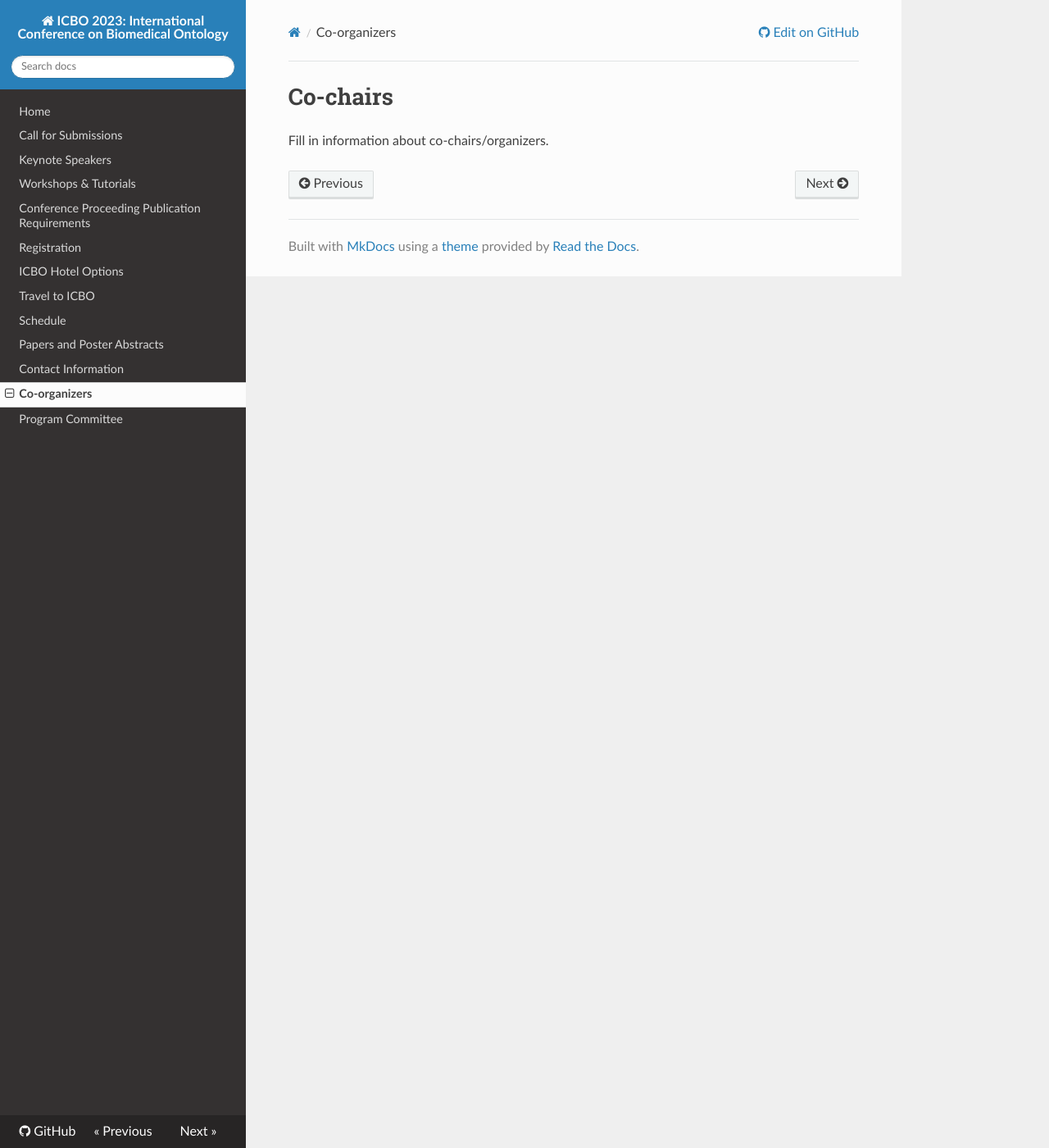
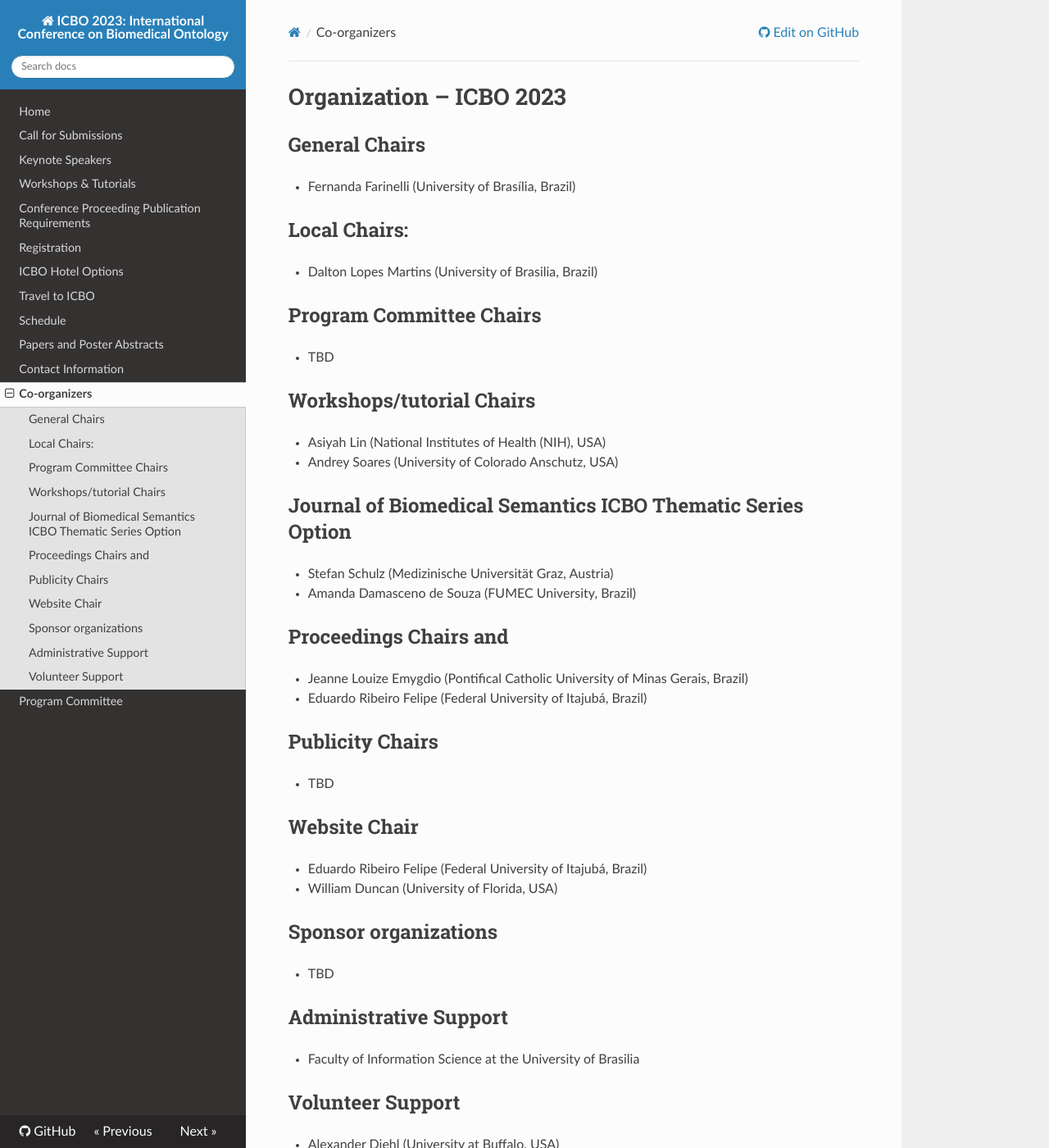
Before and after one commit to ICBO-conference/icbo2023, an MkDocs documentation site: the page built from docs/co-organizers.md, in a window 1280 px wide and 1400 px high. Shown: the whole window at 82% size. Built offline with MkDocs 1.6.1, drawn with Linux system fonts in a browser that asks for light colours; nearby versions of some CDN libraries.

Commit message:
travel and organizers

```diff
--- a/docs/co-organizers.md
+++ b/docs/co-organizers.md
@@ -1,2 +1,40 @@
-# Co-chairs
-Fill in information about co-chairs/organizers.
+# Organization – ICBO 2023
+
+## General Chairs
+* Fernanda Farinelli (University of Brasília, Brazil)
+
+## Local Chairs:
+* Dalton Lopes Martins (University of Brasilia, Brazil)
+
+## Program Committee Chairs
+* TBD
+
+## Workshops/tutorial Chairs
+* Asiyah Lin (National Institutes of Health (NIH), USA)
+* Andrey Soares (University of Colorado Anschutz, USA)
+
+## Journal of Biomedical Semantics ICBO Thematic Series Option
+* Stefan Schulz (Medizinische Universität Graz, Austria)
+* Amanda Damasceno de Souza (FUMEC University, Brazil)
+
+## Proceedings Chairs and
+* Jeanne Louize Emygdio (Pontifical Catholic University of Minas Gerais, Brazil)
+* Eduardo Ribeiro Felipe (Federal University of Itajubá, Brazil)
+
+## Publicity Chairs
+* TBD
+
+## Website Chair
+* Eduardo Ribeiro Felipe (Federal University of Itajubá, Brazil)
+* William Duncan (University of Florida, USA)
+
+## Sponsor organizations
+* TBD
+
+## Administrative Support
+* Faculty of Information Science at the University of Brasilia
+
+## Volunteer Support
+* Alexander Diehl (University at Buffalo, USA)
+
+![UnB](./images/unb_fci_extenso_logo.png)
```
Also changed, not shown: docs/icbo-travel.md (+26 -4 lines), docs/index.md (+2 -0 lines), docs/images/25abr2011_campus-darcy_betomonteiro.jpg (added), docs/images/unb-1.jpg (added), docs/images/unb_fci_extenso_logo.png (added), docs/images/unb_fci_logo.png (added).
